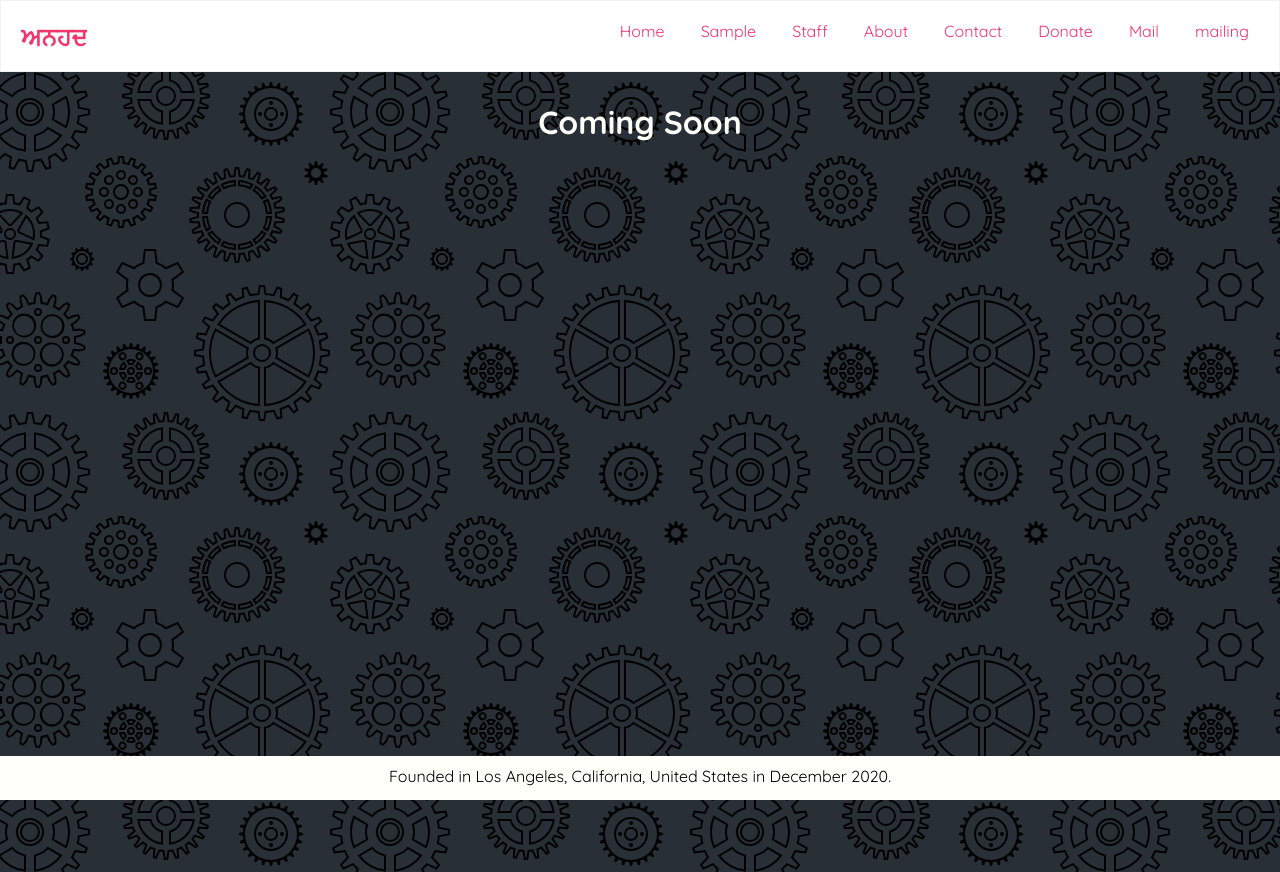
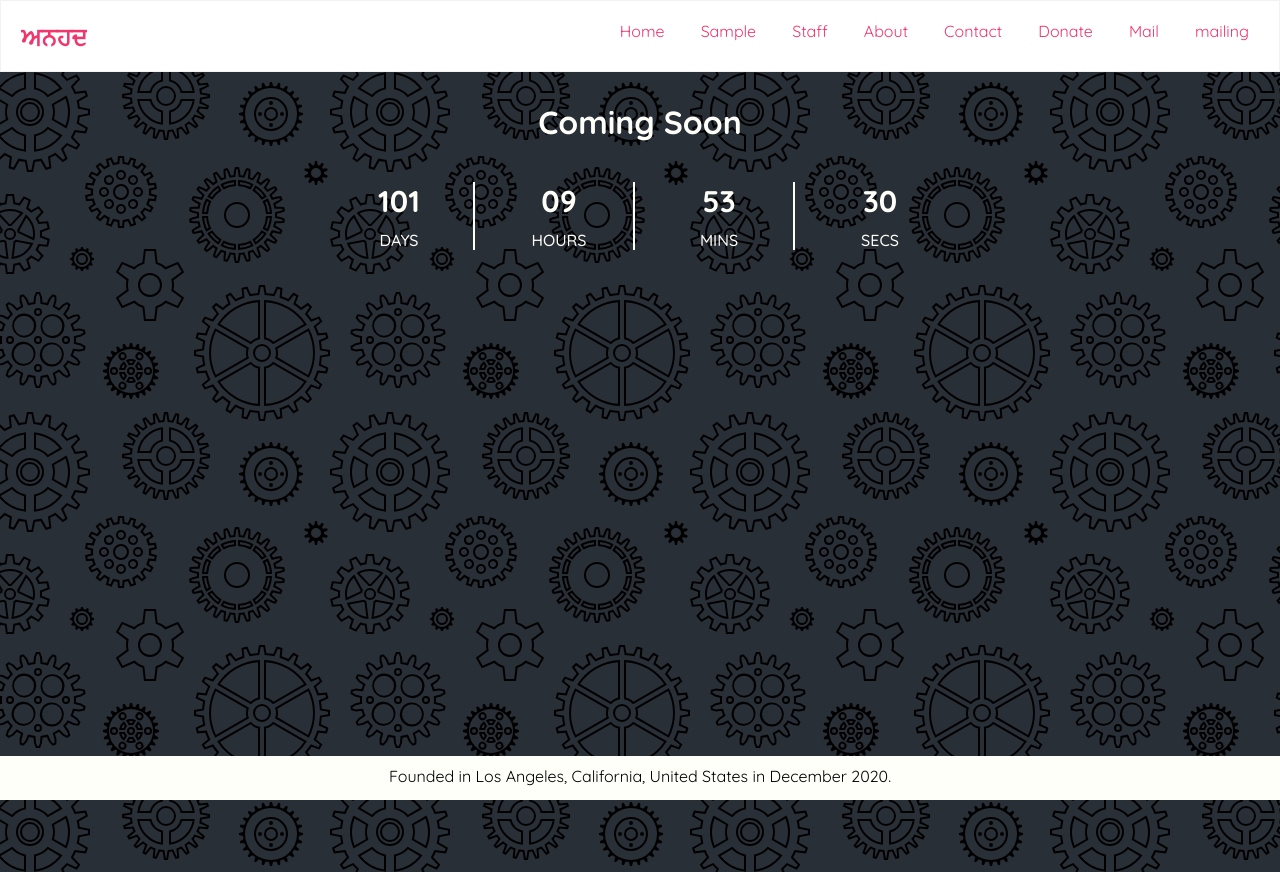
Before and after one commit to SimardeepSG/anhadnewsmag, a React (Create React App) app: page /MailingForm in a window 1280 px wide. Built offline with nearby package versions, Linux system fonts and the light colour scheme.

Commit message:
Countdown clock and animations for clock added using moment.js

```diff
--- a/package.json
+++ b/package.json
@@ -7,6 +7,7 @@
     "@testing-library/react": "^11.2.7",
     "@testing-library/user-event": "^12.8.3",
     "dotenv": "^10.0.0",
+    "moment": "^2.29.1",
     "node-sass": "^4.14.1",
     "react": "^17.0.2",
     "react-dom": "^17.0.2",
--- /dev/null
+++ b/src/CountDown.js
@@ -0,0 +1,90 @@
+import React, {Component} from "react";
+import moment, {duration} from "moment";
+
+
+class CountDown extends Component {
+
+    // store data  = state object
+    state =  {
+        days: 0,
+        hours: 0,
+        mins: 0,
+        secs: 0,
+    };
+    // function to add 0's before numbers like 8 or 1 to make them 08 and 01 so they are uniform
+    addZeros(value) {
+        value = String(value)
+        while(value.length < 2) {
+            value = `0${value}`
+        }
+        // string interpolation to add, use ` not ' - big difference
+        return value
+    }
+    setCountDown() {
+        const futureDate = moment(this.props.futureDate)
+        // moment function - getting prop from amiling form coponent - moment will give us a really cool object to work with
+        const today = moment()
+        // gives all infomation in object about rn
+        const clockDuration = duration(futureDate.diff(today))
+        // gives difference value
+
+        const days = Math.floor(clockDuration.asDays());
+        const hours = clockDuration.hours();
+        const mins = clockDuration.minutes();
+        const secs = clockDuration.seconds();
+
+        this.setState({
+            days: days,
+            hours: hours,
+            mins: mins,
+            secs: secs
+        })
+    }
+
+    // when component mounts to page
+    componentDidMount() {
+        this.setCountDown();
+        // this will display it immediately so that there are no 0's when page first loaded
+        this.interval = setInterval(() => {
+            this.setCountDown();
+        }, 1000)
+        // this will call it every time
+    }
+    // need to clean up and stop interval when component unmounts from page so not still loading in background
+    componentWillUnmount() {
+        clearInterval(this.interval);
+    }
+
+    render() {
+        return (
+
+            <div className ='countdown'>
+                {/* brakcets for javascript
+                object.keys to get all values from state
+                Keys = variables in state
+                object.keys guves array of keys
+                this.state makes it go through the keys there
+                .map maps them to things*/}
+
+                {Object.keys(this.state).map((key, i) => (
+                    <div className="countdown-segment">
+                        <span className="countdown-segment-number">
+                            {this.addZeros(this.state[key])}
+                            {/* for actual numbers */}
+                        </span>
+                        <span className="countdown-segment-caption">
+                            {key.toUpperCase()}
+                            {/* just acessing the words, key = variable */}
+
+                        </span>
+                    </div>
+                ))}
+                {/* // when we want to return everything right of arrow do not use curly brace, use parenthesis */}
+
+
+            </div>
+        );
+    }
+}
+
+export default CountDown;
--- a/src/MailingForm.js
+++ b/src/MailingForm.js
@@ -1,11 +1,29 @@
-const  MailingForm = () =>  {
-    return (
+import Countdown from './CountDown';
+import React, {Component} from 'react';
+import CountDown from './CountDown';
+
+
+class  MailingForm extends Component  {
+  // using class here because gives acess to state object
+  state = {
+    countdown:{
+      futureDate: "2021-12-31 00:00:00"
+    }
+  }
+
+  render() {
+    const {
+      countdown
+    } = this.state;
+
+    // want to destructure state because we dont wanna do this.state. ... each time so we can just do countdown and all
+  return (
         <div className="Background">
           <h1> Coming Soon</h1>
-
+          <Countdown futureDate = {countdown.futureDate}> </Countdown>
 
         </div>
-    );
+    )};
 };
 
 export default MailingForm;
--- a/src/index.js
+++ b/src/index.js
@@ -4,6 +4,7 @@ import './styles/index.css';
 import App from './App';
 import './styles/navbar.css';
 import './styles/footer.css';
+import './styles/Countdown.css';
 
 ReactDOM.render(
   <React.StrictMode>
--- /dev/null
+++ b/src/styles/Countdown.css
@@ -0,0 +1,51 @@
+.countdown {
+    grid-area: countdown;
+    display: grid;
+    grid-template-columns: repeat(4, minmax(50px, 150px));
+    /* creates 4 columns with a min and max width */
+    grid-gap: 10px;
+    padding-bottom: 10px;
+    justify-content: center;
+}
+
+.countdown div:not(:last-child) {
+    border-right: 2px solid var(--white);
+}
+
+.countdown-segment {
+    display: grid;
+    grid-gap: 10px;
+    grid-template-columns: 1fr;
+    justify-content: center;
+    justify-items: center;
+    /* only need one column for items, but want it to stretch entire length and make two row */
+}
+
+.countdown-segment-number {
+    font-size: 30px;
+    font-weight: 700;
+    transition: all 0.2s ease-in;
+    /* creates transition */
+}
+
+.countdown-segment-number:hover {
+    transform: scale(1.2);
+    /* creates animation to go bigger */
+}
+.countdown-segment-caption {
+    font-size: 16px;
+    font-weight: 500;
+}
+
+/* media query measures when window is changed*/
+
+@media (max-width: 500px) {
+    .countdown {
+        border-bottom: 5px solid var(--white);
+
+    }
+
+    .countdown div:not(:last-child) {
+        border-right:0px;
+    }
+}
--- a/src/styles/index.css
+++ b/src/styles/index.css
@@ -149,6 +149,7 @@ li:hover span {
   height: auto;
   grid-template-rows: 100px auto 50px auto 100px auto;
   grid-template-areas:
+  "comingsoon"
   "countdown"
   "logo"
   "descriptiion"
```
Also changed, not shown: 1 other file (tests, documents, lock files or other folders).
